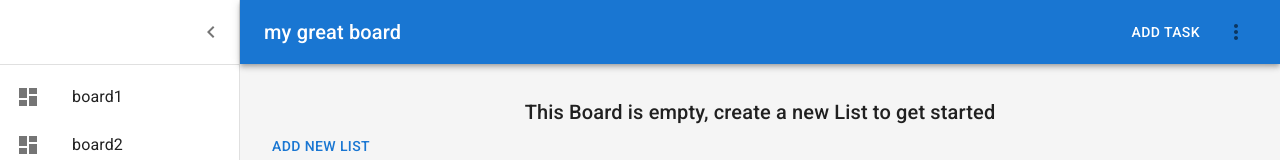
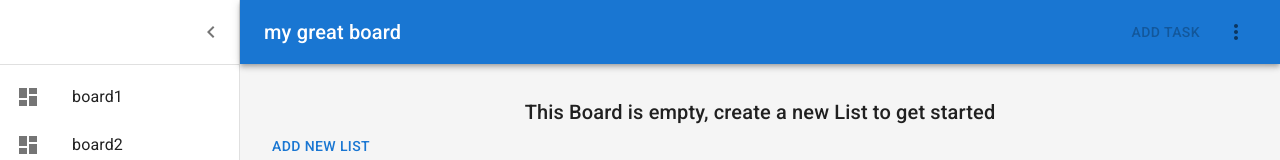
Before and after one commit to zeynabmvs/kanba, a React (Vite) app: page / in a window 1280 px wide. Shown: the top 160 px of the page. Built offline with nearby package versions, Linux system fonts and the light colour scheme.

Commit message:
some fixes

```diff
--- a/package.json
+++ b/package.json
@@ -13,6 +13,7 @@
     "@emotion/react": "^11.11.4",
     "@emotion/styled": "^11.11.5",
     "@fontsource/roboto": "^5.0.13",
+    "@hello-pangea/dnd": "^16.6.0",
     "@mui/icons-material": "^5.15.19",
     "@mui/material": "^5.15.19",
     "@reduxjs/toolkit": "^2.2.5",
--- a/src/components/BasicModal.jsx
+++ b/src/components/BasicModal.jsx
@@ -14,8 +14,6 @@ import {
 } from "./modals";
 
 const ModalContent = ({ type, onClose, detail }) => {
-  console.log(type)
-
   switch (type) {
     case "addBoard":
       return <AddBoard onClose={onClose} />;
@@ -54,8 +52,6 @@ export default function BasicModal() {
   const { isOpen, type, detail } = useSelector(selectModal);
   const dispatch = useDispatch();
 
-  console.log("BasicModal", type)
-
   const onHandleClose = () => {
     isOpen && dispatch(closeModal());
   };
--- a/src/components/Dashboard.jsx
+++ b/src/components/Dashboard.jsx
@@ -94,7 +94,7 @@ export default function Dashboard() {
           >
               {board.title}
           </Typography>
-<Button variant="primary" onClick={onAddTaskHandler}>Add Task</Button>
+<Button variant="primary" onClick={onAddTaskHandler} disabled={board?.lists.length <= 0}>Add Task</Button>
             <OptionsMenu
                 text="board"
                 onEdit={onEditBoardHandler}
```
Also changed, not shown: 1 other file (tests, documents, lock files or other folders).
